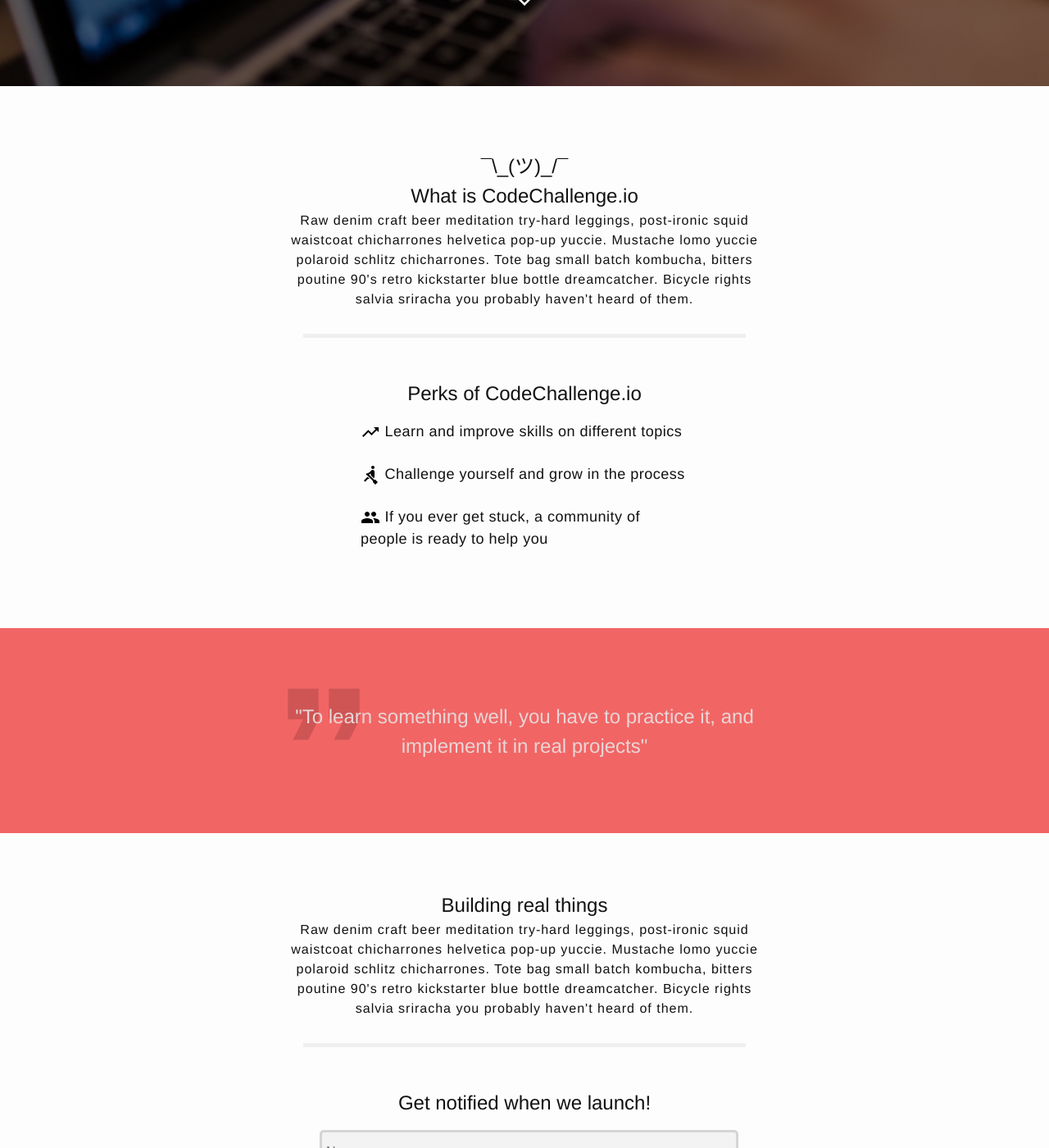
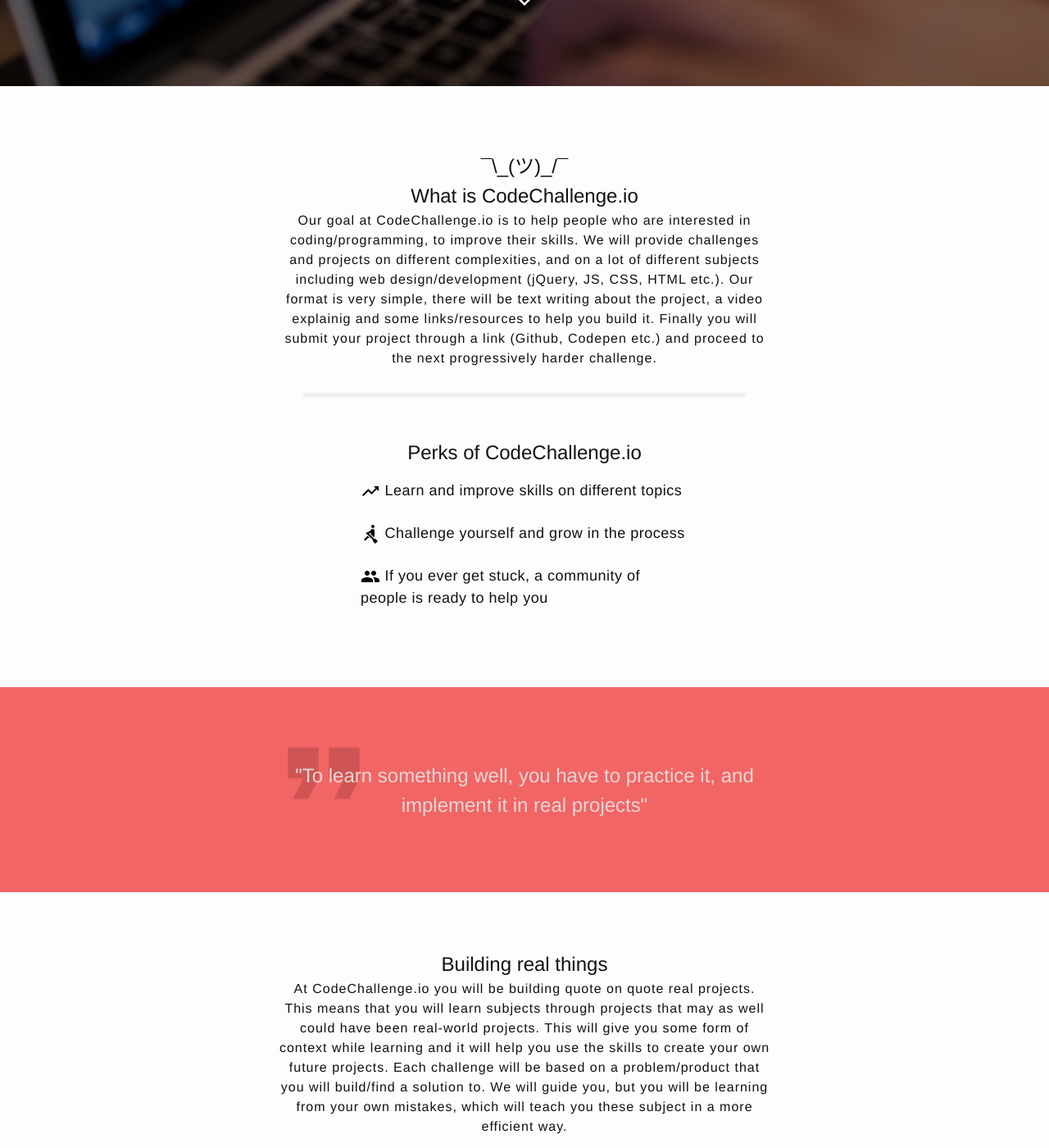
Before and after one commit to Lutski/codechallenge.io-landingpage, a Jekyll site: the page built from index.html, in a window 1280 px wide and 1400 px high, scrolled down 345 px. Shown: the whole window at 82% size. Built offline with Jekyll 4.4.1, drawn with Linux system fonts in a browser that asks for light colours; nearby versions of some CDN libraries; comment, search, counter and statistics services are not loaded.

Commit message:
Added about and building section (content) 📖

```diff
--- a/_includes/about.html
+++ b/_includes/about.html
@@ -4,7 +4,7 @@
       <span>¯\_(ツ)_/¯</span><br>
       What is CodeChallenge.io
     </h1>
-    <p>Raw denim craft beer meditation try-hard leggings, post-ironic squid waistcoat chicharrones helvetica pop-up yuccie. Mustache lomo yuccie polaroid schlitz chicharrones. Tote bag small batch kombucha, bitters poutine 90's retro kickstarter blue bottle dreamcatcher. Bicycle rights salvia sriracha you probably haven't heard of them.</p>
+    <p>Our goal at CodeChallenge.io is to help people who are interested in coding/programming, to improve their skills. We will provide challenges and projects on different complexities, and on a lot of different subjects including web design/development (jQuery, JS, CSS, HTML etc.). Our format is very simple, there will be text writing about the project, a video explainig and some links/resources to help you build it. Finally you will submit your project through a link (Github, Codepen etc.) and proceed to the next progressively harder challenge.</p>
 
     <hr class="long-seperator">
   </div>
--- a/_includes/building.html
+++ b/_includes/building.html
@@ -1,7 +1,7 @@
 <section id="building">
   <div class="text_wrapper">
     <h1>Building real things</h1>
-    <p>Raw denim craft beer meditation try-hard leggings, post-ironic squid waistcoat chicharrones helvetica pop-up yuccie. Mustache lomo yuccie polaroid schlitz chicharrones. Tote bag small batch kombucha, bitters poutine 90's retro kickstarter blue bottle dreamcatcher. Bicycle rights salvia sriracha you probably haven't heard of them.</p>
+    <p>At CodeChallenge.io you will be building quote on quote real projects. This means that you will learn subjects through projects that may as well could have been real-world projects. This will give you some form of context while learning and it will help you use the skills to create your own future projects. Each challenge will be based on a problem/product that you will build/find a solution to. We will guide you, but you will be learning from your own mistakes, which will teach you these subject in a more efficient way.</p>
     <hr class="long-seperator">
   </div>
 </section>
```
